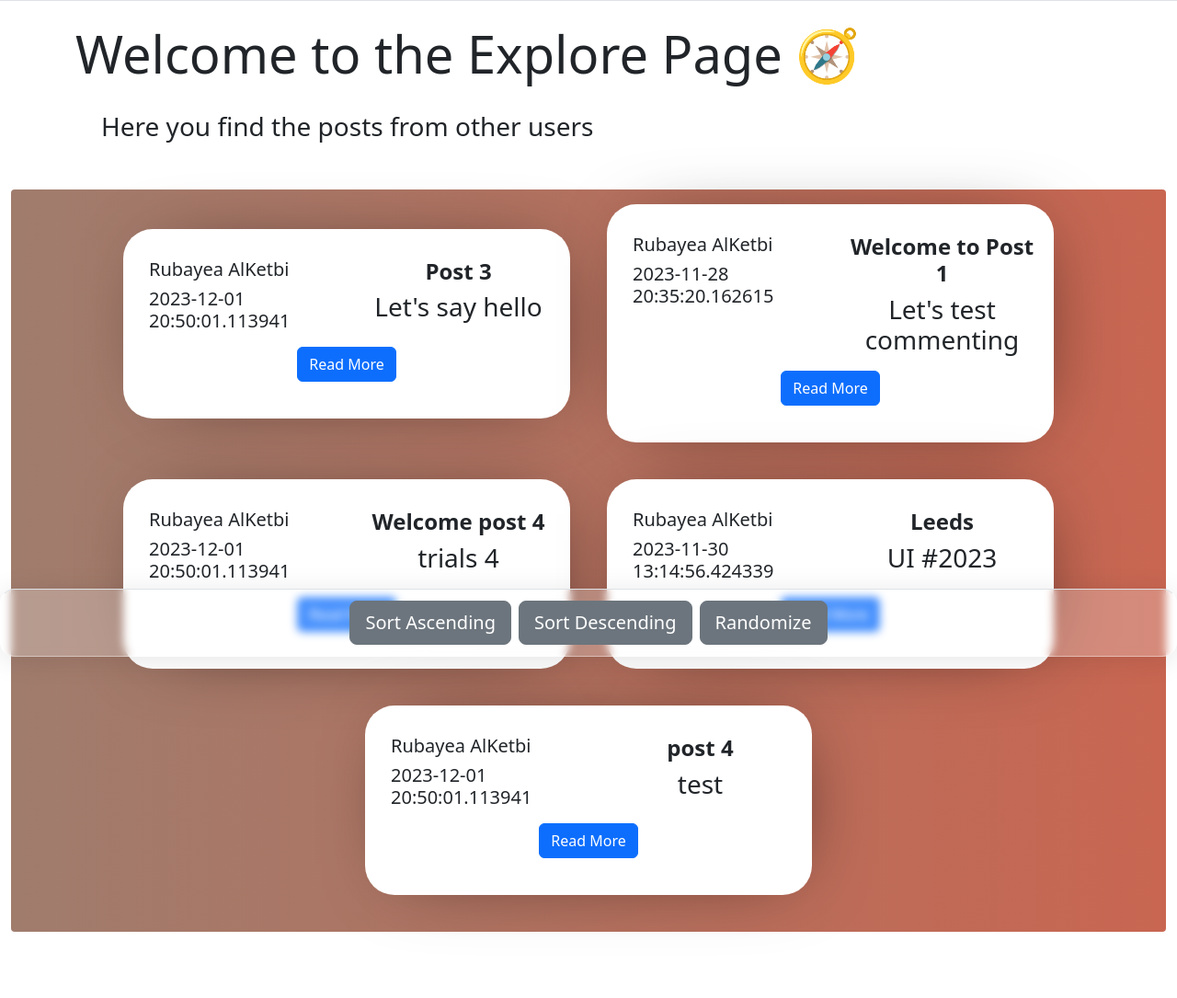
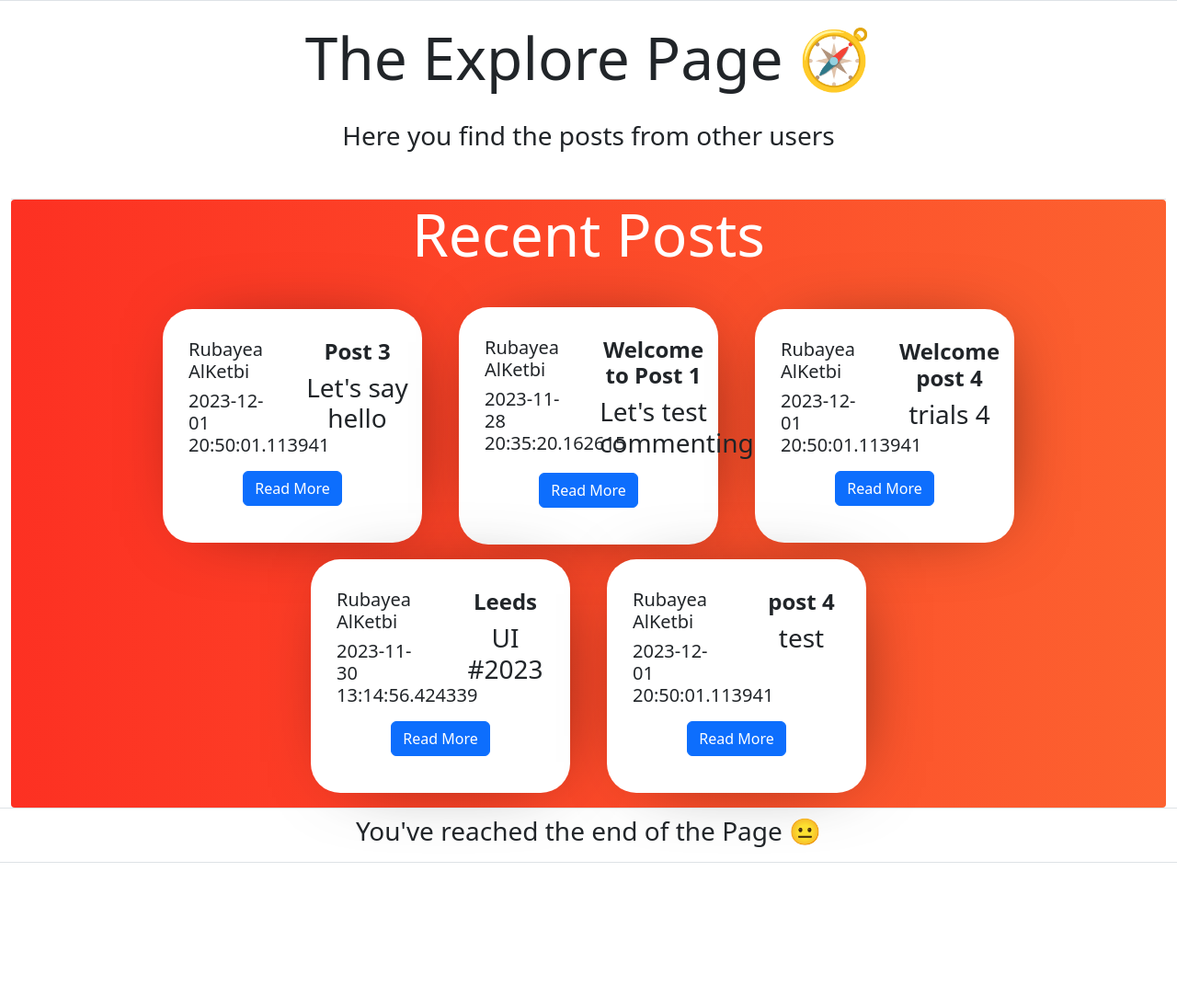
Before and after one commit to rubayeaAlketbi/Coursework_2, a Flask app: page /explore in a window 1280 px wide. Shown: the part 86-1171 px from the top of the page at 92% size. After the commit the page ends 1024 px from the top, so only its background shows below. Run offline with Flask 3, Linux system fonts and the light colour scheme; a user stored in the database is signed in.

Commit message:
changed the explore page

```diff
--- a/CW2/app/static/CSS/style.css
+++ b/CW2/app/static/CSS/style.css
@@ -99,24 +99,27 @@
     padding: 2rem;
     border-radius: 2rem;
     background-color: white;
-    max-width: 90%;
+    max-width: 100%;
     max-height: 60%;
     -webkit-box-shadow: 9px 2px 83px -36px rgba(0,0,0,0.73);
     -moz-box-shadow: 9px 2px 83px -36px rgba(0,0,0,0.73);
     box-shadow: 9px 2px 83px -36px rgba(0,0,0,0.73);
 }
 
+
+
 .movingGrade{
     display: flex;
     justify-content: center;
     align-items: center;
-    width:100%;
-    height:100%;
-    background: rgb(34,193,195);
-    background: linear-gradient(90deg, rgba(34,193,195,1) 5%, rgb(253, 73, 45) 95%);
+    width: 100%;
+    height: 100%;
+    background: rgb(131, 58, 180);
+    background: linear-gradient(90deg, rgba(131, 58, 180, 1) 0%, rgba(253, 29, 29, 1) 50%, rgba(252, 176, 69, 1) 100%);
     background-size: 600% 600%;
     animation: animateBackground 10s infinite linear;
 }
+
 
 @keyframes animateBackground {
     0% {
--- a/CW2/app/templates/explore.html
+++ b/CW2/app/templates/explore.html
@@ -2,19 +2,20 @@
 {%block content%}
     <div class="container-fluid border-top h-full">
         <!--Section title -->
-        <div class="container">
+        <div class="container-fluid border-bottom">
             <div class="row">
-                <h1 class="display-4 pt-4">Welcome to the Explore Page 🧭</h1>
+                <h1 class="display-3 pt-4 p-6  text-center">The Explore Page 🧭</h1>
             </div>
             <div class="row pb-3 m-3">
-                <p class="fs-3 fw-light">Here you find the posts from other users</p>
+                <p class="fs-3 fw-light  text-center">Here you find the posts from other users</p>
             </div>
         </div>
         <!-- All Posts-->
-        <div class="container-fluid rounded-1 movingGrade">
+        <div class="container-fluid rounded-1 border-left movingGrade d-grid", style="width:100%;">
+            <h1 class="display-3 pb-3 m-6 text-center text-white">Recent Posts</h1>
             <div class="row d-flex justify-content-center align-items-center p-3 gap-3">
                 {% for post in posts %}
-                <div class="col-md-5 mb-4">
+                <div class="col-md-3">
                     <div class="container growContainer normalContainer" id="{{ post.id }}">
                         <div class="row">
                             <div class="col-md-6">
@@ -35,18 +36,13 @@
                 {% endfor %}
             </div>
         </div>
-
-    <br>
-    <br>
-    <br>
-
-    <nav class="navbar fixed-bottom glassContainer border-top">
+    </div>
+    <nav class="navbar border-top border-bottom">
         <div class="d-flex justify-content-center align-items-center w-100">
-            <button type="button" class="btn btn-secondary m-1 btn-lg" id="SortAsc"> Sort Ascending</button>
-            <button type="button" class="btn btn-secondary m-1 btn-lg" id="SortDesc"> Sort Descending</button>
-            <button type="button" class="btn btn-secondary m-1 btn-lg" id="Randomize"> Randomize</button>
+            <h3 class="fw-light"> You've reached the end of the Page 😐 </h3>
         </div>
     </nav>
+
 
 {%endblock content%}
 
```
Also changed, not shown: CW2/app/templates/post_page.html (+8 -4 lines), CW2/app.db.
